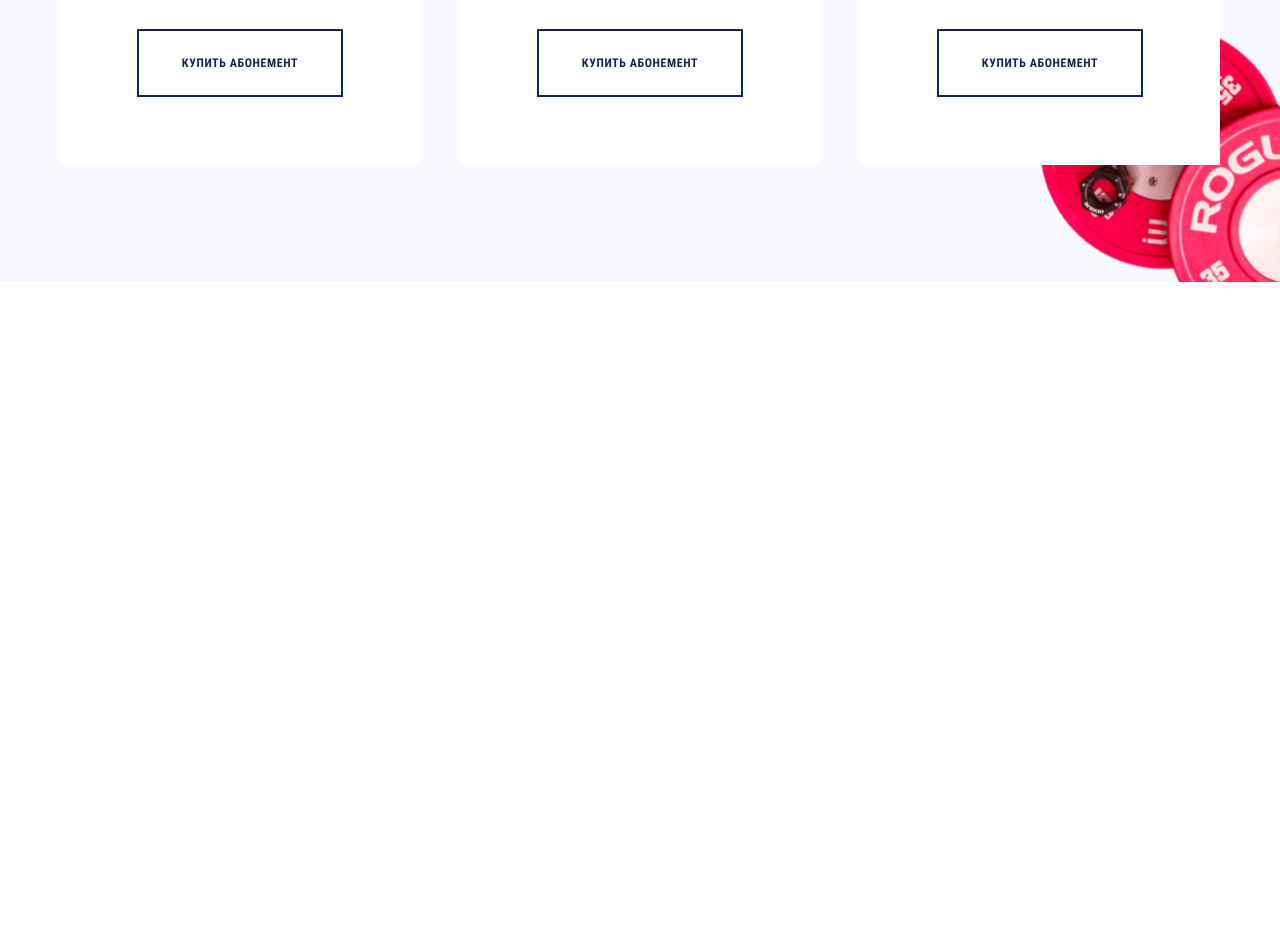
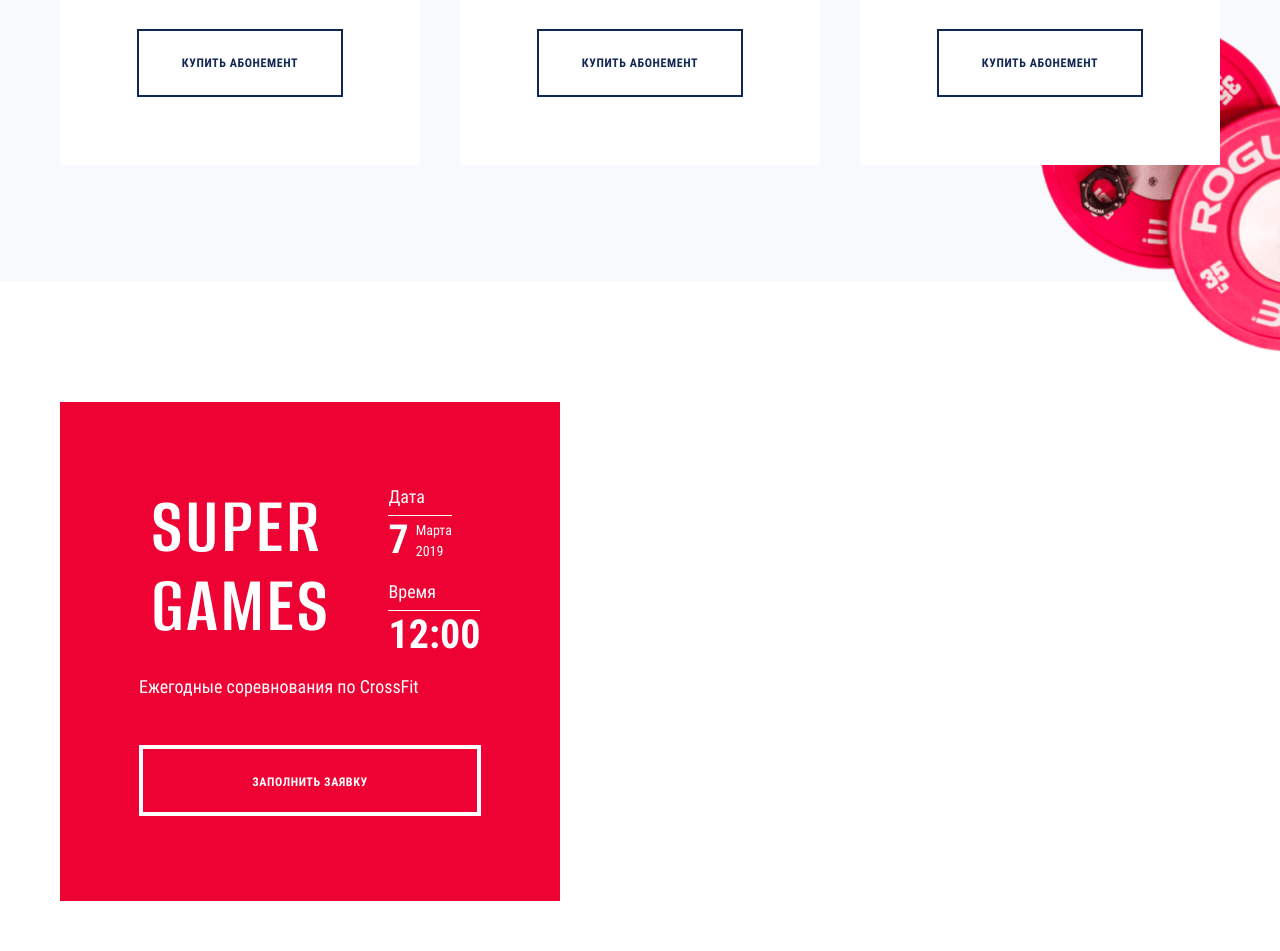
Before and after one commit to NadyaNVS/fitness, a website: page source/index.html in a window 1280 px wide. Shown: the part 1982-2933 px from the top of the page. Before the commit the page ends 2264 px from the top, so only its background shows below. Drawn offline with nearby package versions, Linux system fonts and the light colour scheme; files that its build step writes are made by us from their sources; files whose address does not match are found by name.

Commit message:
block games

```diff
--- a/source/index.html
+++ b/source/index.html
@@ -204,6 +204,35 @@
         </div>
 
       </section>
+      <section class="games">
+        <div class="container">
+          <div class="games__container">
+            <div class="games__content">
+              <div class="games__info">
+                <h2>Super games</h2>
+                <dl class="games__timetable">
+                  <div class="games__date">
+                    <dt>Дата</dt>
+                    <dd>
+                      <span>7</span>
+                      <small>Марта <br> 2019</small>
+                    </dd>
+                  </div>
+                  <div class="games__time">
+                    <dt>Время</dt>
+                    <dd>
+                      <span>12:00</span>
+                    </dd>
+                  </div>
+                </dl>
+              </div>
+              <p>Ежегодные соревнования по&nbsp;CrossFit</p>
+              <a class="btn games__button" href="#">заполнить заявку</a>
+            </div>
+
+          </div>
+        </div>
+      </section>
     </main>
     <footer>
       <div class="container"></div>
--- /dev/null
+++ b/source/sass/blocks/games.scss
@@ -0,0 +1,91 @@
+.games__container {
+  padding-top: 120px;
+  padding-bottom: 50px;
+}
+
+.games__content {
+  color: $color-default-white;
+  background-color: $color-torch-red;
+  display: flex;
+  flex-direction: column;
+  padding: 85px 79px;
+  max-width: 500px;
+}
+
+.games__content h2 {
+  margin: 0;
+  padding: 0;
+  font-family: $ff-alumni-sans;
+  font-weight: 600;
+  font-size: 82px;
+  line-height: 79px;
+  letter-spacing: 0.03em;
+  text-transform: uppercase;
+  width: 77%;
+  margin-left: 12px;
+}
+
+.games__content p {
+  margin: 0;
+  font-size: 18px;
+  line-height: 27px;
+  margin-top: 8px;
+  margin-bottom: 25px;
+}
+
+.games__info {
+  display: flex;
+  justify-content: space-between;
+}
+
+.games__timetable {
+  margin: 0;
+  margin-top: -4px;
+  display: flex;
+  flex-direction: column;
+  width: 30%;
+  gap: 8px;
+}
+
+.games__timetable dd {
+  margin: 0;
+  position: relative;
+  width: fit-content;
+
+  &::before {
+    content: "";
+    position: absolute;
+    top: 5px;
+    width: 100%;
+    height: 1px;
+    background-color: $color-default-white;;
+  }
+}
+
+.games__timetable dt {
+  font-size: 18px;
+  line-height: 27px;
+}
+
+.games__timetable span {
+  font-weight: 700;
+  font-size: 40px;
+  line-height: 60px;
+}
+
+.games__date dd {
+  display: flex;
+  gap: 7px;
+}
+
+.games__date small {
+  font-size: 14px;
+  line-height: 21px;
+  margin-top: 10px;
+}
+
+.games__button {
+  margin-top: 20px;
+  padding-top: 26px;
+  padding-bottom: 23px;
+}
--- a/source/sass/global/reboot.scss
+++ b/source/sass/global/reboot.scss
@@ -18,7 +18,7 @@ html {
   line-height: 24px;
   font-family: $ff-roboto-condensed;
   color: $color-sapphire;
-
+  scroll-behavior: smooth;
   -webkit-font-smoothing: antialiased;
   -moz-osx-font-smoothing: grayscale;
   // оптимизация выравнивания шрифта относительно центра строки
--- a/source/sass/style.scss
+++ b/source/sass/style.scss
@@ -24,6 +24,7 @@
 @import "blocks/about";
 @import "blocks/packeges";
 @import "blocks/tabs";
+@import "blocks/games";
 @import "blocks/data-tabs";
 @import "blocks/modal";
 @import "blocks/custom-input";
--- a/source/sass/variables.scss
+++ b/source/sass/variables.scss
@@ -3,71 +3,72 @@
 
 // Default
 
-$color-default-black: #000000;
-$color-default-white: #ffffff;
-$color-transparent: rgba(255, 255, 255, 0);
-$color-tabs: rgba(16, 38, 84, 0.5);
+$color-default-black:           #000000;
+$color-default-white:           #ffffff;
+$color-transparent:             rgba(255, 255, 255, 0);
+$color-tabs:                    rgba(16, 38, 84, 0.5);
 
 // Project palette
 // для нейминга цветов используем https://www.htmlcsscolor.com/hex/334482
 
-$color-neon-blue: #2c39f2;
-$color-torch-red: #ff1553;
-$color-sapphire: #102654;
-$color-ghost-white: #f8f9fc;
-$color-grey: #787878;
-$color-crimson: #d10a42;
-$color-egyptian-blue: #103aae;
-$color-whisper: #e8e8e8;
+$color-neon-blue:               #2c39f2;
+$color-torch-red:               #ed0233;
+$color-sapphire:                #102654;
+$color-ghost-white:             #f8f9fc;
+$color-grey:                    #787878;
+$color-crimson:                 #d10a42;
+$color-egyptian-blue:           #103aae;
+$color-whisper:                 #e8e8e8;
+
 
 // Gradient
 
-$black-to-right: linear-gradient(90deg, rgba(0, 0, 0, 0.75) 0%, rgba(0, 0, 0, 0) 75%);
-$header-bg: conic-gradient(from 150.87deg at 16.03% 39.06%, #B80027 -46.69deg, #003D85 32.24deg, #B80027 313.31deg, #003D85 392.24deg);
-$header-bg-tablet: conic-gradient(from 155.49deg at 20.7% 35.74%, #B80027 -46.69deg, #003D85 32.24deg, #B80027 313.31deg, #003D85 392.24deg);
-$header-bg-mobile: conic-gradient(from 167.26deg at 35.31% 34.22%, #B80027 -46.69deg, #003D85 32.24deg, #B80027 313.31deg, #003D85 392.24deg);
-$button-effect: linear-gradient(97.05deg, #ED0233 17.6%, #003EB7 95.31%);
-$border-effect: linear-gradient(148.82deg, #D10A42 0.85%, #00359F 100%);
+$black-to-right:                 linear-gradient(90deg, rgba(0, 0, 0, 0.75) 0%, rgba(0, 0, 0, 0) 75%);
+$header-bg:                      conic-gradient(from 150.87deg at 16.03% 39.06%, #B80027 -46.69deg, #003D85 32.24deg, #B80027 313.31deg, #003D85 392.24deg);
+$header-bg-tablet:               conic-gradient(from 155.49deg at 20.7% 35.74%, #B80027 -46.69deg, #003D85 32.24deg, #B80027 313.31deg, #003D85 392.24deg);
+$header-bg-mobile:               conic-gradient(from 167.26deg at 35.31% 34.22%, #B80027 -46.69deg, #003D85 32.24deg, #B80027 313.31deg, #003D85 392.24deg);
+$button-effect:                  linear-gradient(97.05deg, #ED0233 17.6%, #003EB7 95.31%);
+$border-effect:                  linear-gradient(148.82deg, #D10A42 0.85%, #00359F 100%);
 
 
 // Typography
 // ---------------------------------
 
 // переменная используемая в html для подключения скейлинга
-$fz-default: 16px;
+$fz-default:                      16px;
 
 // у некоторых шрифтов в ios возникают проблемы с символом рубля
 // https://www.artlebedev.ru/kovodstvo/sections/159/#13
-$ff-rouble: "Rouble", "Arial", sans-serif;
-$ff-alumni-sans: "Alumni Sans", "Arial", sans-serif;
-$ff-roboto-condensed: "roboto-condensed", "Arial", sans-serif;
-$ff-placeholder: "Placeholder", "Arial", sans-serif;
+$ff-rouble:                      "Rouble", "Arial", sans-serif;
+$ff-alumni-sans:                 "Alumni Sans", "Arial", sans-serif;
+$ff-roboto-condensed:            "roboto-condensed", "Arial", sans-serif;
+$ff-placeholder:                 "Placeholder", "Arial", sans-serif;
 
 // Animation
 // ---------------------------------
 
-$tf-default: ease;
-$trans-default: 0.3s $tf-default;
+$tf-default:                    ease;
+$trans-default:                 0.3s $tf-default;
 
 // если требуется изинг отличный от $tf-default, то переменную называем не цифрой
-$trans-modal: 0.6s cubic-bezier(0.55, 0, 0.1, 1);
+$trans-modal:                   0.6s cubic-bezier(0.55, 0, 0.1, 1);
 
-$trans-600: 0.6s $tf-default;
+$trans-600:                     0.6s $tf-default;
 
 // Viewports
 // ---------------------------------
 
-$vp-320: 320px;
-$vp-375: 375px;
-$vp-768: 768px;
-$vp-1024: 1024px;
-$vp-1200: 1200px;
-$vp-1280: 1280px;
-$vp-1440: 1440px;
-$vp-1920: 1920px;
+$vp-320:                        320px;
+$vp-375:                        375px;
+$vp-768:                        768px;
+$vp-1024:                       1024px;
+$vp-1200:                       1200px;
+$vp-1280:                       1280px;
+$vp-1440:                       1440px;
+$vp-1920:                       1920px;
 
 // Retina
 // ---------------------------------
 
-$retina-dpi: 144dpi;
-$retina-dppx: 1.5dppx;
+$retina-dpi:                    144dpi;
+$retina-dppx:                   1.5dppx;
```
Also changed, not shown: build/css/style.css, build/css/style.min.css, build/img/sprite.svg, build/index.html, 1 other file.
